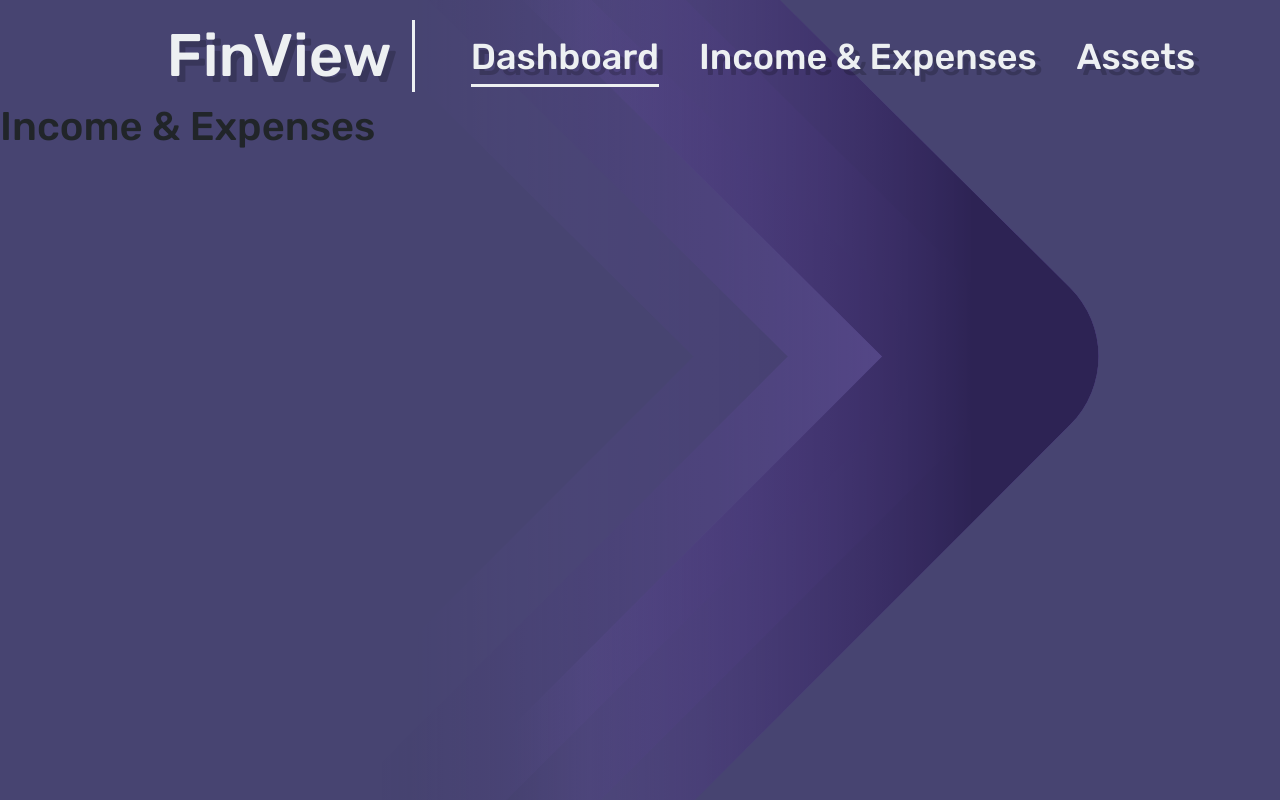
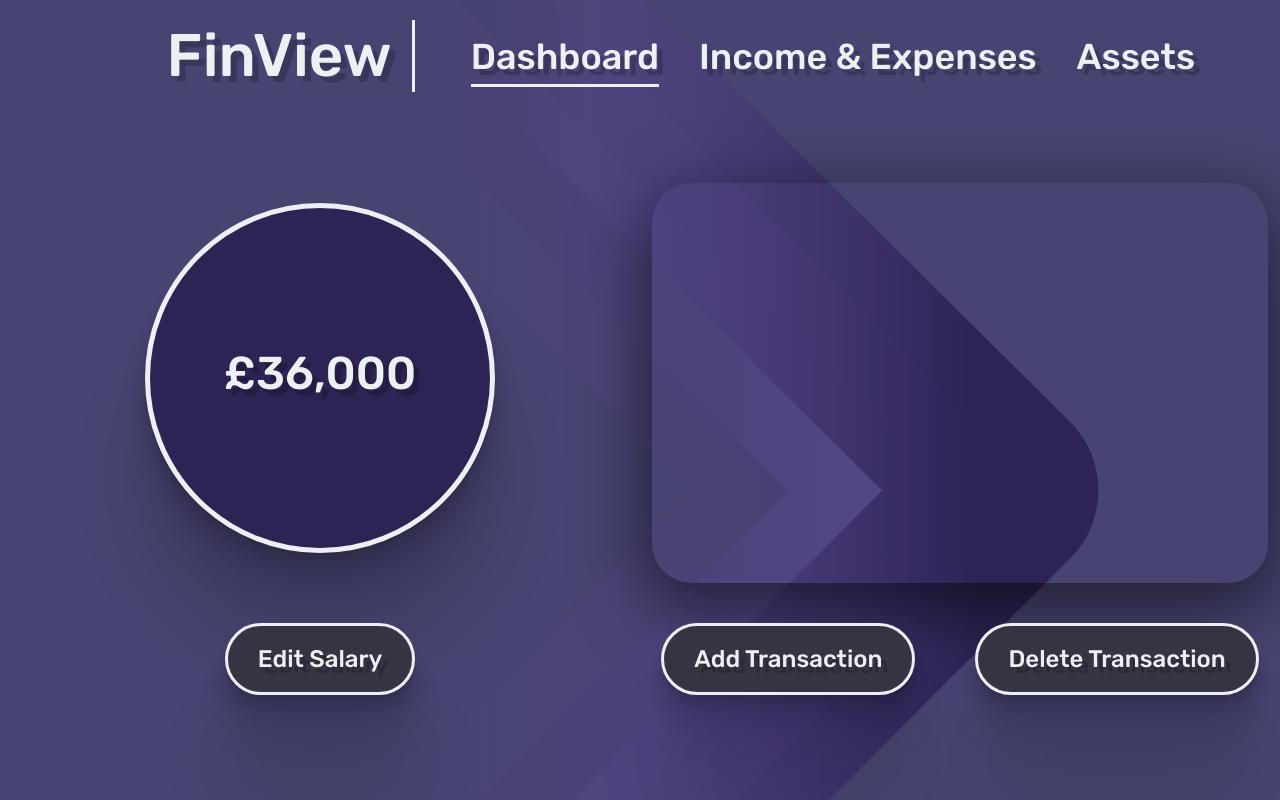
Before and after one commit to PeterGarvanski/FinView, a Flask app: a page that uses financetracker/templates/income-expenses.html in a window 1280 px wide. Run offline with Flask 3, Linux system fonts and the light colour scheme.

Commit message:
feat: completed the income & expenses page

```diff
--- a/financetracker/static/css/style.css
+++ b/financetracker/static/css/style.css
@@ -27,7 +27,13 @@ body.log-in {
 }
 
 .bx-shadow {
-    box-shadow: rgba(0, 0, 0, 0.09) 0px 2px 1px, rgba(0, 0, 0, 0.09) 0px 4px 2px, rgba(0, 0, 0, 0.09) 0px 8px 4px, rgba(0, 0, 0, 0.09) 0px 16px 8px, rgba(0, 0, 0, 0.09) 0px 32px 16px;
+    box-shadow:
+        0 2.8px 2.2px rgba(0, 0, 0, 0.034),
+        0 6.7px 5.3px rgba(0, 0, 0, 0.048),
+        0 12.5px 10px rgba(0, 0, 0, 0.06),
+        0 22.3px 17.9px rgba(0, 0, 0, 0.072),
+        0 41.8px 33.4px rgba(0, 0, 0, 0.086),
+        0 100px 80px rgba(0, 0, 0, 0.12)
 }
 
 .txt-shadow {
@@ -237,3 +243,53 @@ h4.special-saving {
 .chart-box {
     width: 400px;
 }
+
+/* CSS For Income & Expenses Page */
+
+/* CSS For Salary Circle*/
+
+.salary-circle {
+    border: 5px solid #edf0f2;
+    border-radius: 50%;
+    width: 350px;
+    height: 350px;
+    background-color: #2d2354;
+    margin: auto;
+    margin-top: 100px;
+}
+
+.salary {
+    color: #edf0f2;
+    font-size: 46px;
+}
+
+/* CSS For Display Screen */
+
+.bttn {
+    margin-top: 50px;
+    border-radius: 40px;
+    background-color: #353443;
+    color: #edf0f2;
+    font-size: 24px;
+    font-weight: 500;
+    text-decoration: none;
+    margin-top: 100px;
+    padding: 15px 30px;
+    border: 3px solid #edf0f2;
+    margin-top: 40px;
+}
+
+#display-screen {
+    width: 700px;
+    height: 400px;
+    border-radius: 40px;
+    box-shadow: rgba(0, 0, 0, 0.56) 0px 22px 70px 4px;
+    margin-top: 80px;
+}
+
+.gap-centre {
+    display: flex;
+    justify-content: center;
+    align-items: center;
+    gap: 60px;
+}
--- a/financetracker/templates/income-expenses.html
+++ b/financetracker/templates/income-expenses.html
@@ -1,4 +1,24 @@
 {% extends "base.html" %}
 {% block content %}
-<h1>Income & Expenses</h1>
+<div class="container-fluid">
+    <div class="row">
+        <div class="col-md-6">
+            <div class="salary-circle centre bx-shadow txt-shadow">
+                <h2 class="salary">£36,000</h2>
+            </div>
+        </div>
+        <div class="col-md-6 centre">
+            <div id="display-screen"></div>
+        </div>
+    </div>
+    <div class="row">
+        <div class="col-md-6 centre">
+            <a href="#" class="bx-shadow bttn txt-shadow">Edit Salary</a>
+        </div>
+        <div class="col-md-6 gap-centre">
+            <a href="#" class="bx-shadow bttn txt-shadow" id="add">Add Transaction</a>
+            <a href="#" class="bx-shadow bttn txt-shadow" id="delete">Delete Transaction</a>
+        </div>
+    </div>
+</div>
 {% endblock %}
```
